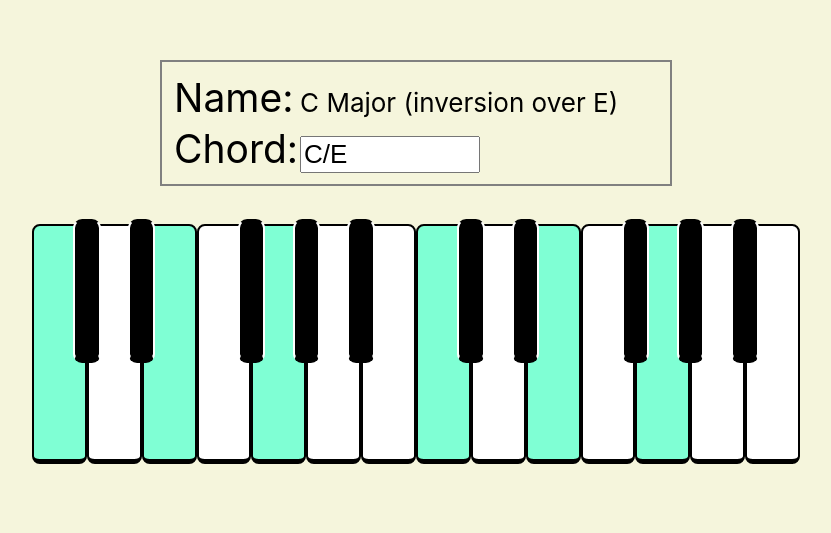
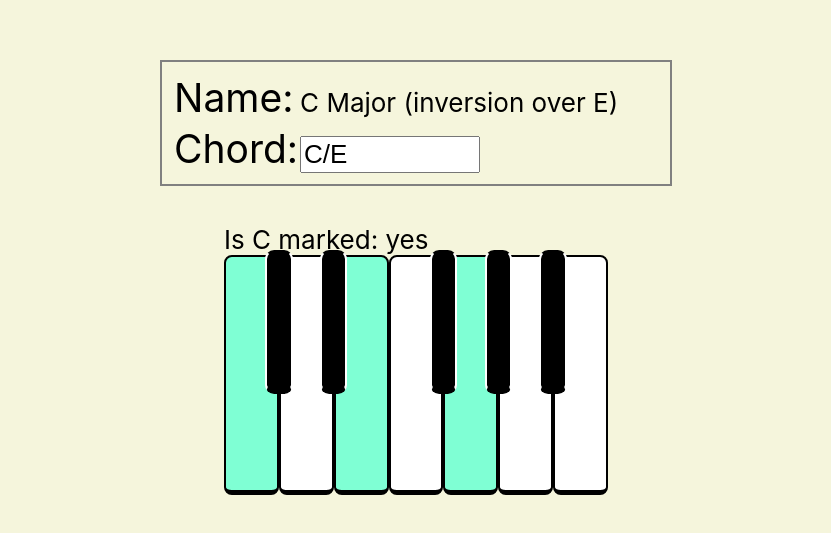
Before and after one commit to TerrorJacktyl/mapiano, a React (Create React App) app: page / in a window 1280 px wide. Shown: the part 157-690 px from the top of the page, without its empty margins (224-1055 px from the left). Built offline with nearby package versions, Linux system fonts and the light colour scheme.

Commit message:
Changing octave state triggers re-render

```diff
--- a/src/App.tsx
+++ b/src/App.tsx
@@ -1,5 +1,5 @@
 import React from "react";
-import { Octave, OctaveView } from "./ui/octave/Octave";
+import { createOctave as Octave, OctaveView } from "./ui/octave/Octave";
 import { ChordControls } from "./ui/controls/ChordControls";
 import "./App.css";
 
@@ -18,7 +18,6 @@ function App() {
       ></ChordControls>
       <OctaveView>
         <Octave />
-        <Octave />
       </OctaveView>
     </div>
   );
--- a/src/ui/octave/Octave.tsx
+++ b/src/ui/octave/Octave.tsx
@@ -1,7 +1,7 @@
 import React from "react";
 import "./Octave.css";
-import { BlackKey, WhiteKey as _WhiteKey, GhostKey } from "./key/Key";
-import { action, observable } from "mobx";
+import { BlackKey, WhiteKey, GhostKey } from "./key/Key";
+import { action, IObservableArray, observable, runInAction } from "mobx";
 import { observer } from "mobx-react";
 import { Chord } from "../../chords/chords";
 import type { Props as KeyProps } from "./key/Key";
@@ -25,89 +25,103 @@ enum Note {
 }
 
 const NUMBER_OF_NOTES_IN_OCTAVE = 12;
+const NOTES = [...Array(NUMBER_OF_NOTES_IN_OCTAVE)].map((_, i) => Note[i]);
 const WHITE_KEYS = OCTAVE.split("");
 const SHARP_KEYS = OCTAVE.split("");
 
 const ONCLICK: () => any = () => {};
 
+type NoteState = {
+  note: string;
+  isMarked: Boolean;
+};
+
 class OctaveStore {
-  cMajor = [0, 4, 7];
+  initialisedNotes = observable(new Boolean(false));
   // All notes are not marked by default
-  @observable.deep markedNotes = Array(12).map((_, i) =>
-    this.cMajor.includes(i) ? true : false
+  markedNotes = observable(
+    NOTES.map((note) => ({ note: note, isMarked: false }))
   );
 }
 
 class OctavePresenter {
   constructor(private store: OctaveStore) {
     const cMajor = [0, 4, 7];
-    this.mark(cMajor);
+    setTimeout(() => {
+      this.mark(cMajor);
+      console.log("marked!");
+    }, 5000);
   }
 
   // For now, assume that input indexes are valid i.e. natural numbers
-  @action
   public mark(indexesToMark: number[]) {
-    this.unmarkAll();
     for (const i of indexesToMark) {
       if (i >= NUMBER_OF_NOTES_IN_OCTAVE)
         throw `The index ${i} does not fall inside [0,11].`;
-      this.store.markedNotes[i] = true;
+      runInAction(() => (this.store.markedNotes[i].isMarked = true));
+    }
+    this.logMarkedKeys();
+  }
+
+  public logMarkedKeys() {
+    const markedNotes = this.store.markedNotes;
+    for (let i = 0; i < markedNotes.length; i++) {
+      if (markedNotes[i].isMarked) console.log(`${Note[i]} is marked!`);
     }
   }
 
   @action
-  unmarkAll() {
+  private unmarkAll() {
     for (let i = 0; i < this.store.markedNotes.length; i++) {
-      this.store.markedNotes[i] = false;
+      this.store.markedNotes[i].isMarked = false;
     }
   }
 }
 
-export function Octave() {
+const ObservedWhiteKey = observer((props: KeyProps) => (
+  <WhiteKey {...props}></WhiteKey>
+));
+
+export function createOctave() {
   const store = new OctaveStore();
   const presenter = new OctavePresenter(store);
 
-  const WhiteKey = observer((props: KeyProps) => (
-    <_WhiteKey {...props}></_WhiteKey>
-  ));
+  return <Octave markedNotes={store.markedNotes} />;
+}
 
+export const Octave = observer((props: { markedNotes: Array<NoteState> }) => {
+  const { markedNotes } = props;
   return (
     <div className="Octave">
+      <p>
+        Is C marked:{" "}
+        {markedNotes.length > 0 && markedNotes[0].isMarked ? "yes" : "no"}
+      </p>
       <div className="sharps">
         {[<GhostKey />].concat(
           WHITE_KEYS.map((note) => {
             if (!SHARPS.includes(note)) return <GhostKey />;
             const props = { onClick: ONCLICK, isMarked: false };
             return <BlackKey {...props}></BlackKey>;
-            // const keyStoreIndex = (note + "#") as any as Note;
-            // return observer(() => (
-            //   <BlackKey
-            //     onClick={ONCLICK}
-            //     isMarked={store.markedNotes[keyStoreIndex]}
-            //   ></BlackKey>
-            // ))();
           })
         )}
       </div>
       <div className="whites">
-        {WHITE_KEYS.map((note) => {
-          const keyStoreIndex = parseInt(Note[note as any as Note]);
-          console.log(
-            `Note ${note} (${keyStoreIndex}) is ${
-              store.markedNotes[keyStoreIndex] ? "marked" : "unmarked"
-            }`
-          );
-          return (
-            <WhiteKey
-              onClick={ONCLICK}
-              isMarked={store.markedNotes[keyStoreIndex]}
-            ></WhiteKey>
-          );
-        })}
+        {markedNotes
+          .filter((noteState) => !noteState?.note.includes("#"))
+          .map((noteState) => {
+            return (
+              <ObservedWhiteKey
+                key={noteState.note}
+                onClick={ONCLICK}
+                isMarked={noteState.isMarked.valueOf()}
+              ></ObservedWhiteKey>
+            );
+          })}
       </div>
     </div>
   );
-}
+});
 
 type ViewProps = {
   children?: React.ReactNode;
```
